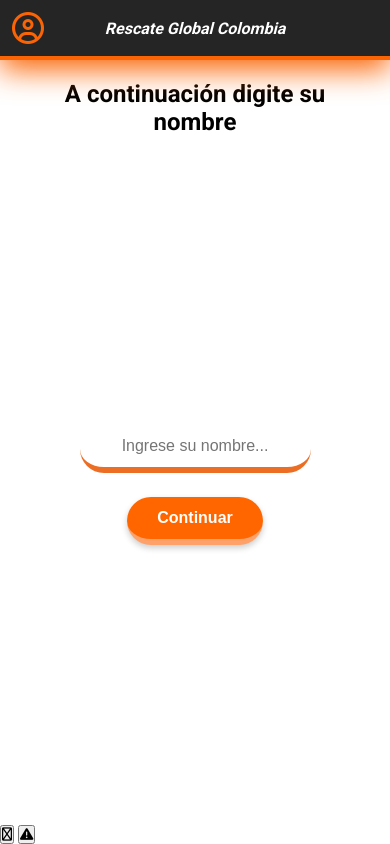
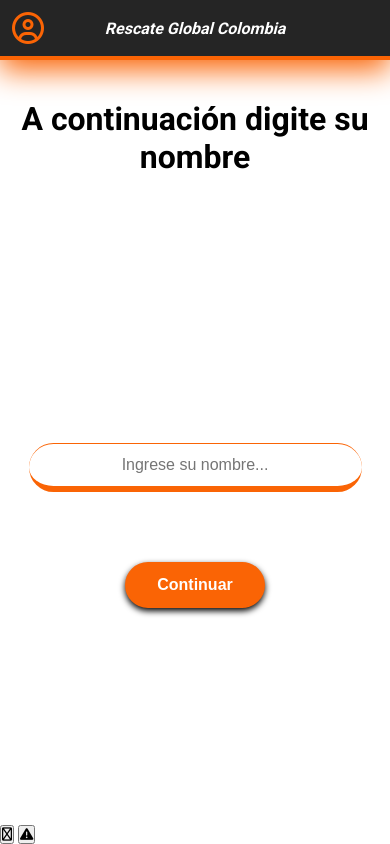
Before and after one commit to vardack799/TDM-6---Rescate-Global-Colombia, a website: page public/name.html in a window 390 px wide. Drawn offline with Linux system fonts and the light colour scheme.

Commit message:
Se configura el responsive en name.css y chat.css, además, se configuran los estilos de chat.css

```diff
--- a/public/css/name.css
+++ b/public/css/name.css
@@ -10,16 +10,13 @@ body {
     flex-direction: column;
     align-items: center;
     margin: 20px;
-    padding-top: 60px;
+    padding-top: 80px;
 }
 
-h2 {
-    margin-bottom: 30px;
-    font-size: 1.5rem;
-    width: 100%;
-    padding: 0 20px;
+.container h2 {
     text-align: center;
-
+    font-size: var(--font-size-xxxl);
+    margin-bottom: var(--spacing-xxl);
 }
 #userForm {
     display: flex;
@@ -27,37 +24,61 @@ h2 {
     align-items: center;
     justify-content: center;
     flex: 1;
+    width: 100vw;
 }
 
-input {
+.input-box {
+    display: flex;
+    width: 100vw;
+    padding: 10px;
+    justify-content: center;
+}
+
+.input-box input {
     height: fit-content;
-    width: 100%;
+    width: 50%;
     padding: 12px;
     border: none;
     border-radius: 25px;
     text-align: center;
     font-size: 16px;
     outline: none;
-    border-bottom: 6px solid rgba(235, 95, 14, 0.904);
+    border-top: 1px solid var(--color-orange);
+    border-bottom: 6px solid var(--color-orange);
 }
 
 
 .btn {
     padding: 12px 30px;
-    border: none;
-    border-radius: 25px;
-    background: #ff6600;
-    color: white;
+    border: 2px solid var(--color-orange);
+    border-radius: var(--radius-xlg);
+    background: var(--color-orange);
+    color: var(--color-white);
+    font-size: var(--font-size-md);
     font-weight: bold;
-    font-size: 16px;
     cursor: pointer;
-    box-shadow: 0px 3px 6px rgba(0, 0, 0, 0.2);
-    transition: background 0.3s;
-    border-bottom: 6px solid rgba(255, 167, 116, 0.904);
-    margin-top: 24px;
-
+    box-shadow: 0px 3px 6px var(--color-black);
+    transition: 0.5s ease;
+    margin-top: var(--spacing-xxl);
 }
 
 .btn:hover {
-    background: #e65c00;
+    background: var(--color-white);
+    text-shadow:
+    -1px -1px 0 var(--color-black),
+    1px -1px 0 var(--color-black),
+    -1px  1px 0 var(--color-black),
+    1px  1px 0 var(--color-black);
 }
+
+@media (max-width: 768px) {
+    .container h2 {
+        font-size: var(--font-size-xxl);
+    }
+}
+
+@media (max-width: 480px) {
+    .input-box input {
+        width: 90%;
+    }
+}
--- a/public/name.html
+++ b/public/name.html
@@ -5,7 +5,8 @@
     <meta charset="UTF-8">
     <meta name="viewport" content="width=device-width, initial-scale=1.0">
     <title>Ingreso de nombre</title>
-    <link rel="stylesheet" href="./css/name.css" />
+    <link rel="stylesheet" href="./css/name.css"/>
+    <link rel="stylesheet" href="./css/name.css"/>
     <link rel="stylesheet" href="./css/globalStyles.css" />
     <script src="https://kit.fontawesome.com/55ed1da071.js" crossorigin="anonymous"></script>
 
```
Also changed, not shown: public/chat.html (+6 -2 lines), public/css/chat.css (+44 -36 lines), public/css/main.css (+13 -8 lines).
